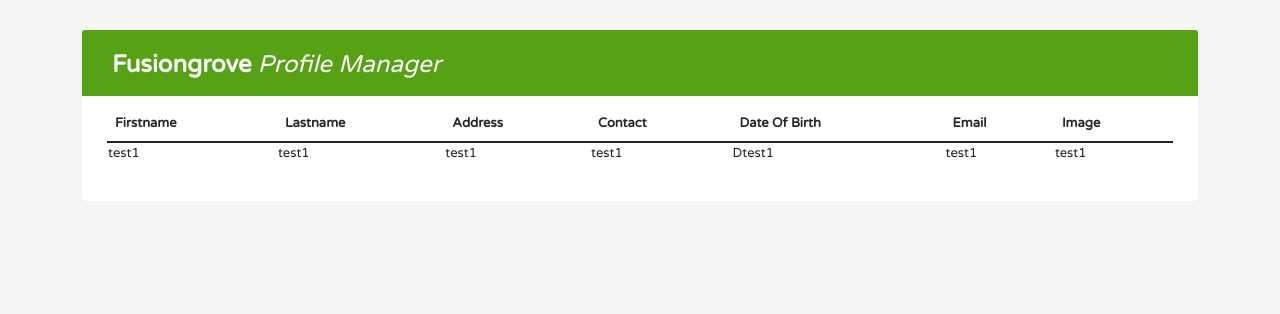
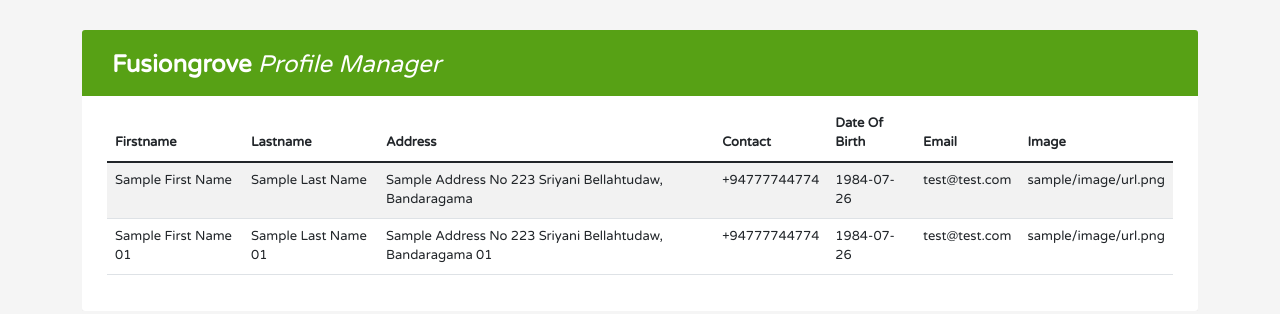
Before and after one commit to TharangaSri/user-profile, a React (Create React App) app: page / in a window 1280 px wide. Shown: the top 314 px of the page. Built offline with nearby package versions, Linux system fonts and the light colour scheme.

Commit message:
load sample data to grid

```diff
--- a/src/components/User.js
+++ b/src/components/User.js
@@ -1,13 +1,13 @@
-function User() {
+function User({ user }) {
   return (
     <>
-      <td>test1</td>
-      <td>test1</td>
-      <td>test1</td>
-      <td>test1</td>
-      <td>Dtest1</td>
-      <td>test1</td>
-      <td>test1</td>
+      <td>{user.firstname}</td>
+      <td>{user.lastname}</td>
+      <td>{user.address}</td>
+      <td>{user.contact}</td>
+      <td>{user.dateofbirth}</td>
+      <td>{user.email}</td>
+      <td>{user.image}</td>
     </>
   );
 }
--- a/src/components/UserList.js
+++ b/src/components/UserList.js
@@ -1,6 +1,9 @@
+import { useContext } from "react";
+import { UserContext } from "../contexts/UserContext";
 import User from "./User";
 
 function UserList() {
+  const { users } = useContext(UserContext);
   return (
     <>
       <div className="table-title">
@@ -26,7 +29,11 @@
           </tr>
         </thead>
         <tbody>
-          <User />
+          {users.map((user) => (
+            <tr key={user.id}>
+              <User user={user} />
+            </tr>
+          ))}
         </tbody>
       </table>
     </>
```
